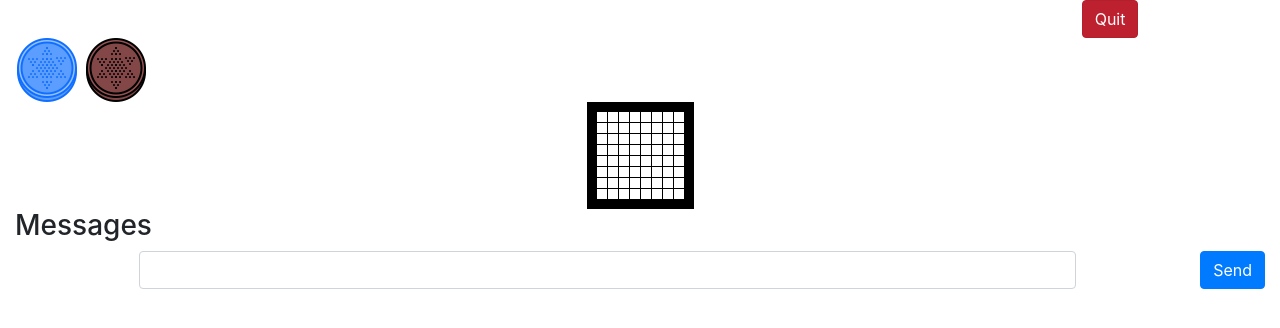
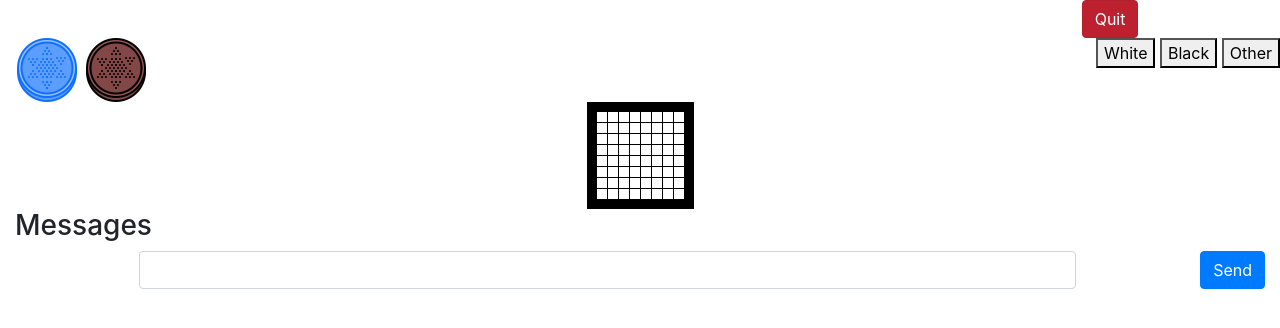
Before and after one commit to snkwonta/Reversi, a website: page game.html in a window 1280 px wide. Drawn offline with nearby package versions, Linux system fonts and the light colour scheme; no server answers.

Commit message:
Add files via upload

```diff
--- a/game.html
+++ b/game.html
@@ -31,6 +31,11 @@
                 <img src="chinese-checkers-6.png" alt="white score"/>
                 <img src="chinese-checkers-3.png" alt="black score"/>
                 <span class="align-middle" id="blacksum"></span>
+            </div>
+            <div>
+                <button>White</button>
+                <button>Black</button>
+                <button>Other</button>
             </div>
         </div>
         <div class="row" >
--- a/package.json
+++ b/package.json
@@ -11,6 +11,7 @@
   "license": "ISC",
   "dependencies": {
     "express": "^4.17.1",
+    "cookie-parser": "^1.4.5",
     "node": "^13.12.0",
     "socket.io": "^2.3.0",
     "static": "^2.0.0"
```
Also changed, not shown: lobby.html (+4 -0 lines), 1 other file.
